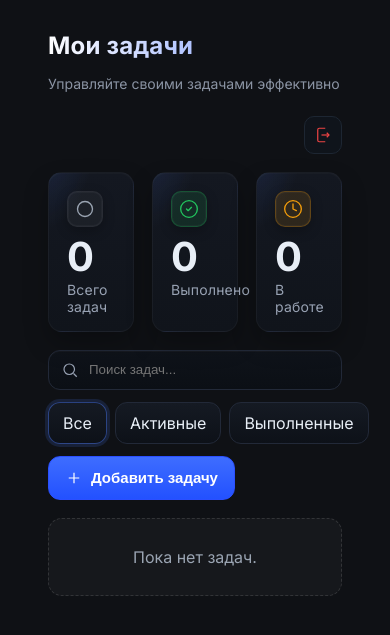
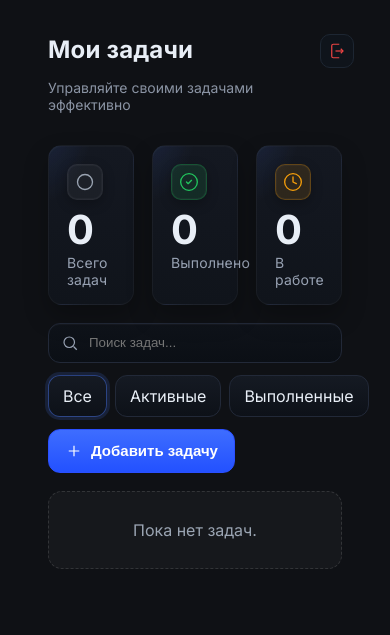
Before and after one commit to nikitaorlovski/ToDoList-API, a Python web app: template templates/tasks.html in a window 390 px wide. Shown: the top 635 px of the page. Run offline with Jinja, Linux system fonts and the light colour scheme; the template is opened without the code that fills it, so the values that code supplies are empty.

Commit message:
upd media css

```diff
--- a/static/styles.css
+++ b/static/styles.css
@@ -391,3 +391,86 @@ textarea.form-control{ min-height: 140px; resize: vertical; line-height: 1.5; }
   .toolbar{ gap: 10px; }
   .task{ padding: 14px; }
 }
+/* ================= MOBILE ONLY ================= */
+@media (max-width: 640px){
+
+  /* 0) Общие мелочи */
+  .page{ position: relative; padding-top: 12px; }
+
+  /* 1) Заголовок «Мои задачи» — сделать читаемым на тёмном фоне */
+  .page .title{
+    background: none !important;
+    -webkit-background-clip: initial !important;
+    background-clip: initial !important;
+    color: #e8eef6 !important;            /* просто светлый текст без градиента */
+    text-shadow: 0 1px 0 rgba(0,0,0,.25); /* чуть контраста */
+  }
+
+  /* 2) Кнопка «выход» — убрать «пустое место», закрепить в углу */
+  .page-head{ padding-right: 48px; }      /* чтобы заголовок не налезал на крестик */
+  .page-head .head-actions{
+    position: absolute;
+    top: 10px;
+    right: 12px;
+  }
+  .page-head .icon-btn{ width: 34px; height: 34px; }
+
+  /* 3) Бейджи приоритетов — всегда в строку и компактные */
+  .task-title{
+    line-height: 1.25;
+    word-break: break-word;
+  }
+  .task-title .badge{
+    display: inline-flex;
+    align-items: center;
+    gap: 4px;
+    padding: 2px 6px;         /* меньше — помещаются в строку */
+    font-size: 11px;
+    margin-left: 6px;
+    white-space: nowrap;      /* не переносим сам бейдж */
+  }
+
+  /* 4) Диалоги (Новая задача / Редактирование) — ещё компактнее и точно помещаются */
+  .task-dialog .dialog-card{
+    width: 100vw !important;
+    max-width: 100vw;
+    height: 100svh;             /* учитывает адресную строку браузера */
+    max-height: 100svh;
+    min-height: 0;
+    padding: 16px;
+    border-radius: 16px 16px 0 0;
+  }
+  .task-dialog .dialog-body{
+    overflow: auto;             /* прокручивается содержимое */
+    padding-right: 0;
+  }
+  .dialog-title{ font-size: 22px; margin: 0 36px 10px 0; }
+  .dialog-close{ top: 8px; right: 8px; width: 32px; height: 32px; }
+
+  /* более маленькие поля и селекты — чтобы всё влезало даже с клавиатурой */
+  .form-label{ font-size: 13px; }
+  .form-control{ padding: 10px 12px; font-size: 14px; }
+  textarea.form-control{ min-height: 110px; }
+
+  /* футер диалога всегда виден + безопасная зона */
+  .dialog-foot{
+    padding-top: 6px;
+    padding-bottom: max(8px, env(safe-area-inset-bottom));
+  }
+  .dialog-foot .btn{
+    width: 100%;
+    min-width: unset;
+    padding: 12px 14px;
+  }
+
+  /* 5) Центрирование карточки логина/регистрации (с прошлого шага — оставляю здесь на всякий случай) */
+  .container--auth{
+    min-height: 100dvh;
+    padding: 16px;
+    display: flex;
+    align-items: center;
+    justify-content: center;
+  }
+  .auth-card{ width: 100%; max-width: 420px; margin-inline: auto; }
+  .auth-body{ padding: 28px 20px; }
+}
```
